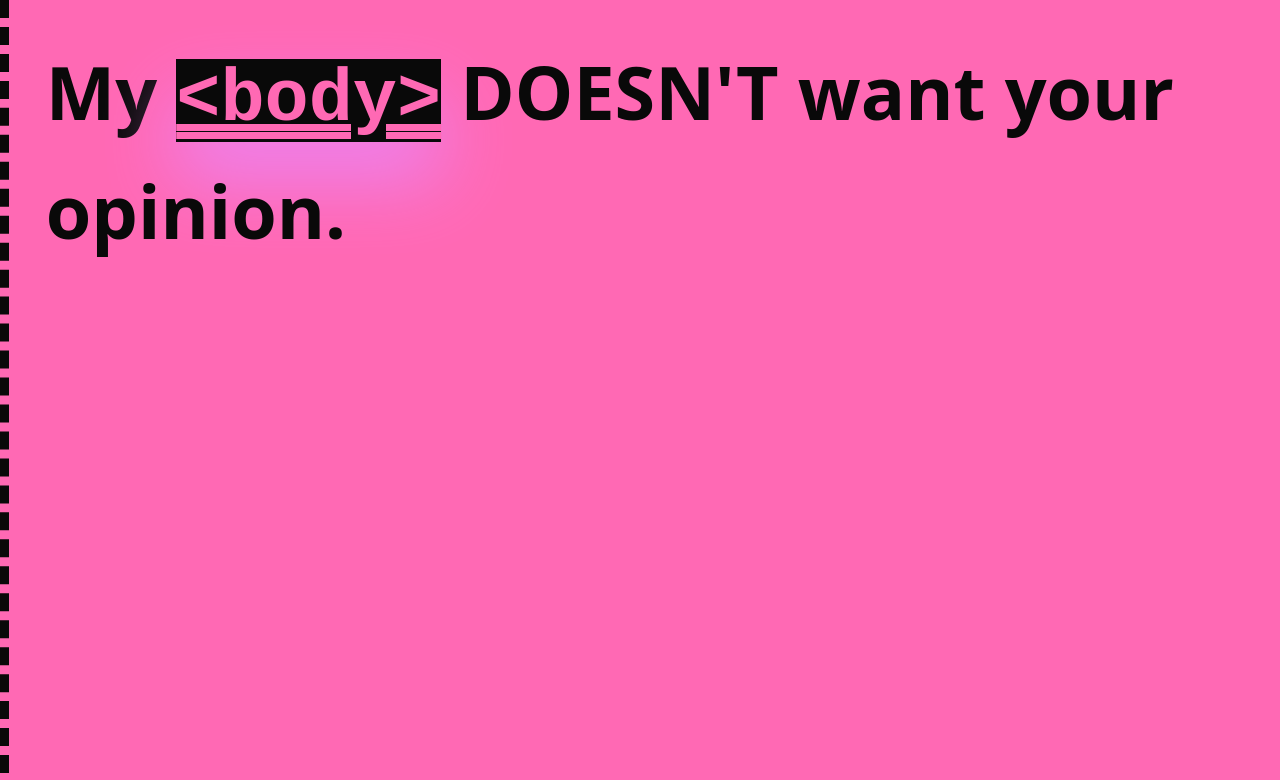
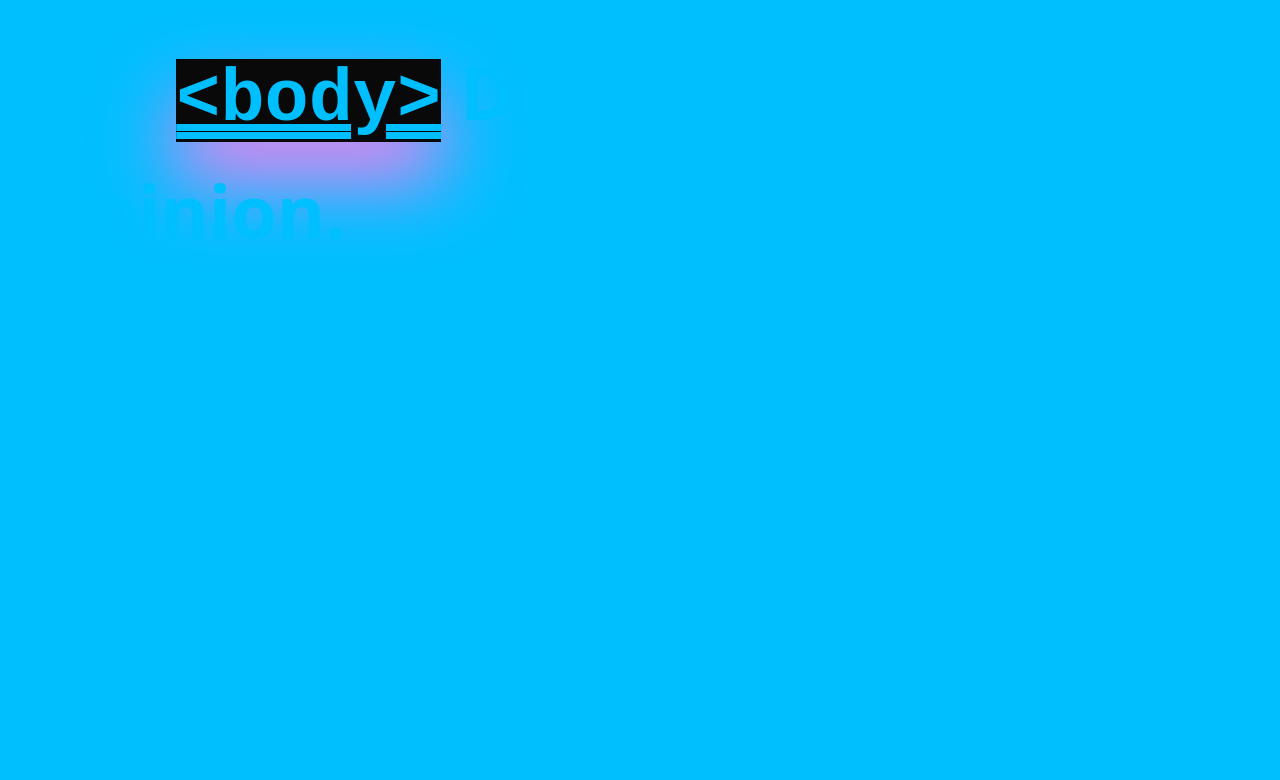
Before and after one commit to webmural/body, a plain HTML site: page index.html in a window 1280 px wide. Shown: the top 780 px of the page. Drawn offline with Linux system fonts and the light colour scheme.

Commit message:
#5 bodywater

```diff
--- a/opinion.css
+++ b/opinion.css
@@ -1,9 +1,9 @@
 @media (color) {
-  ::selection { background: #010101; color: orangered }
+  ::selection { background: #010101; color: orange }
   .flora :not(.nativa) { color: inherit }
   .sol.sol { background: gold; color: #090909 }
-  .luna.luna { background: #090909; color: hotpink }
-  .jugo.jugo { background: hotpink; color: #090909 }
+  .luna.luna { background: #090909; color: deepskyblue }
+  .jugo.jugo { background: deepskyblue; color: deepskyblue }
   .metal.metal { background: silver; color: #090909 }
 }
 
```
